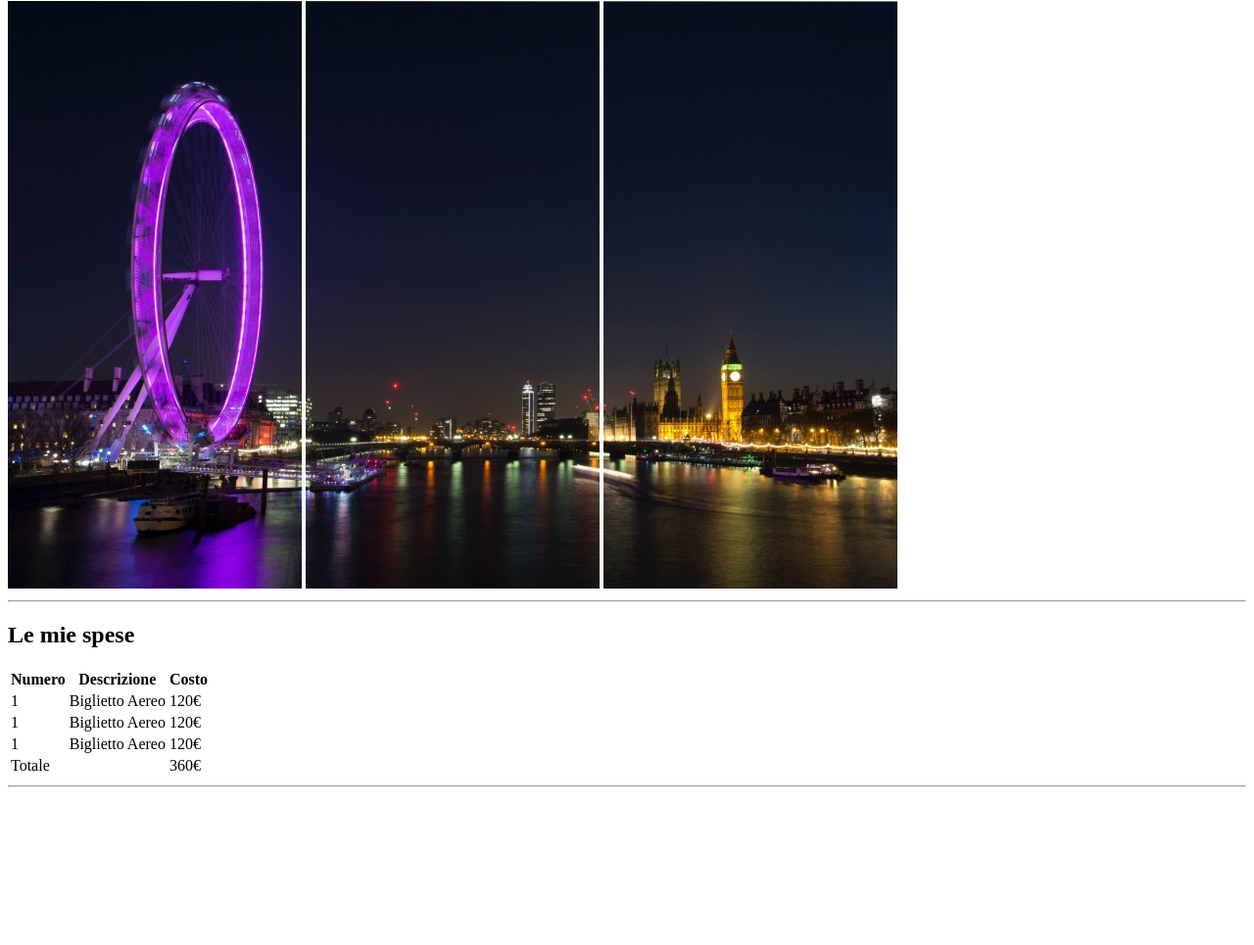
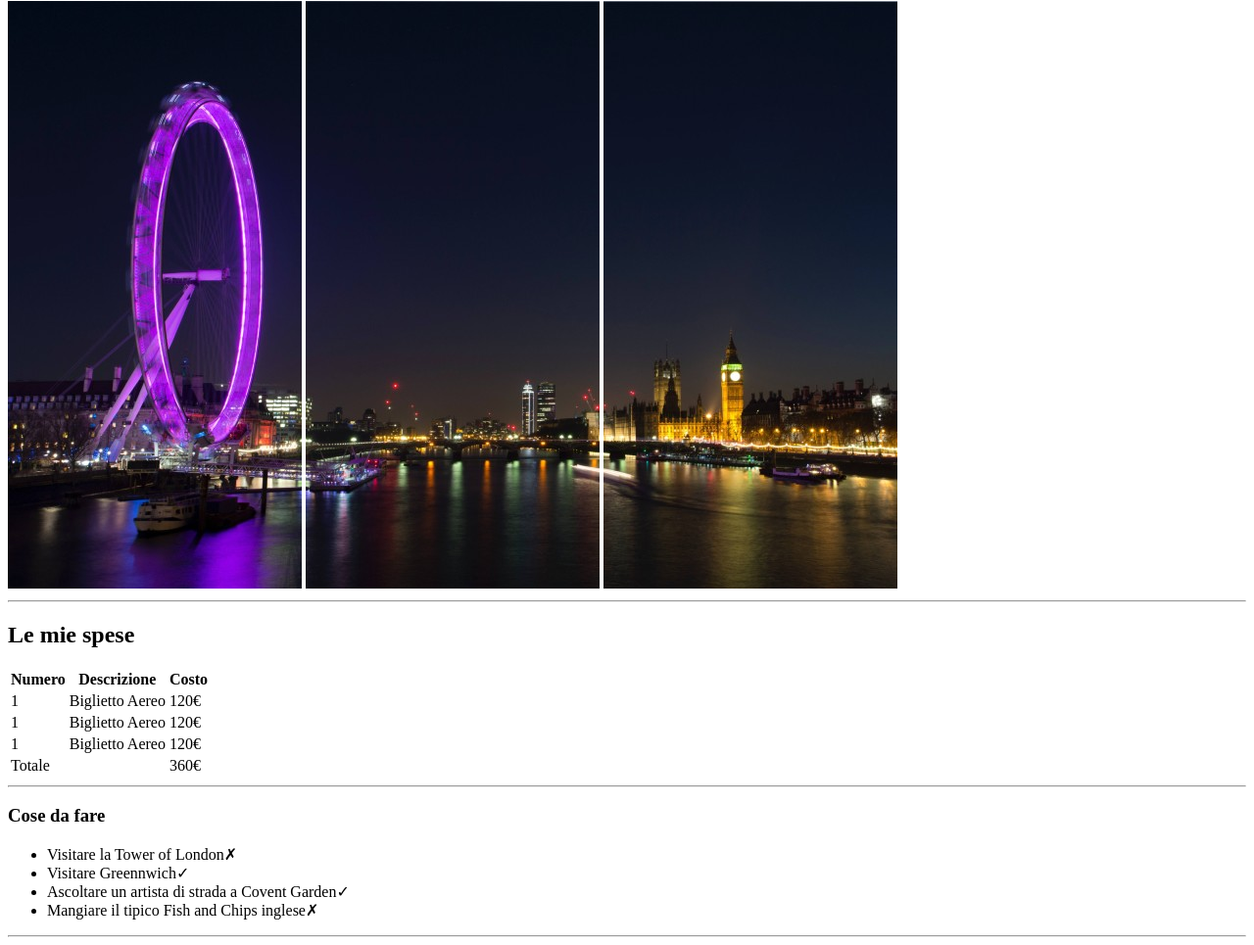
Before and after one commit to Alfo07/html-london-trip, a plain HTML site: page index.html in a window 1280 px wide. Shown: the part 79-1044 px from the top of the page at 98% size. Before the commit the page ends 891 px from the top, so only its background shows below. Drawn offline with Linux system fonts and the light colour scheme.

Commit message:
Cose da fare

```diff
--- a/index.html
+++ b/index.html
@@ -53,7 +53,14 @@
 
         <!-- Cose da fare -->
         <section>
-
+            <h3>Cose da fare</h3>
+            <ul>
+                <li>Visitare la Tower of London&cross;</li>
+                <li>Visitare Greennwich&check;</li>
+                <li>Ascoltare un artista di strada a Covent Garden&check;</li>
+                <li>Mangiare il tipico Fish and Chips inglese&cross;</li>
+            </ul>
+            <hr>
         </section>
 
         <!-- Info utili -->
```
